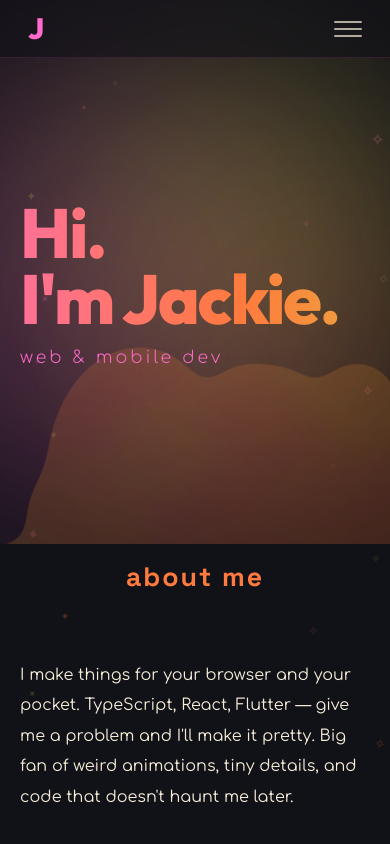
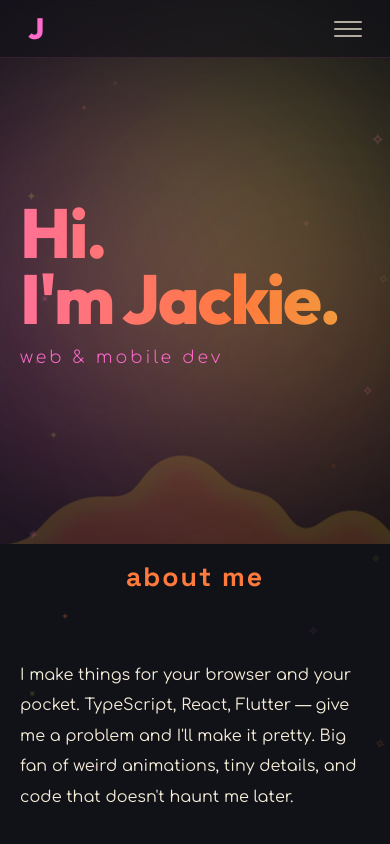
Before and after one commit to jackieleighh/jackie-the-dev, a React (Create React App) app: page / in a window 390 px wide. Shown: the top 844 px of the page. Built offline with nearby package versions, Linux system fonts and the light colour scheme.

Commit message:
adjust blobs

```diff
--- a/src/App.css
+++ b/src/App.css
@@ -349,7 +349,7 @@ body {
   left: -5%;
   right: -5%;
   height: 150px;
-  background: radial-gradient(ellipse at 50% 100%, #ff7a3d 65%, #ffaa33 88%, #f0c030 100%);
+  background: #fff;
   border-radius: 50% 50% 0 0 / 40px 40px 0 0;
 }
 
@@ -363,7 +363,7 @@ body {
   height: 220px;
   bottom: -190px;
   left: 28%;
-  background: radial-gradient(circle, #ff7a3d 60%, #ffaa33 88%, #f0c030 100%);
+  background: #fff;
   border-radius: 45% 55% 50% 50%;
   animation: lava-rise-1 42s ease-in-out infinite;
 }
@@ -373,10 +373,10 @@ body {
   height: 170px;
   bottom: -150px;
   right: 22%;
-  background: radial-gradient(circle, #ff9a2e 60%, #ffaa33 88%, #f0c030 100%);
+  background: #fff;
   border-radius: 50% 45% 50% 55%;
   animation: lava-rise-2 48s ease-in-out infinite;
-  animation-delay: -10s;
+  animation-delay: 1s;
 }
 
 .lava-blob-3 {
@@ -384,9 +384,9 @@ body {
   height: 120px;
   bottom: -110px;
   left: 55%;
-  background: radial-gradient(circle, #ff7a3d 60%, #ffaa33 88%, #f0c030 100%);
+  background: #fff;
   animation: lava-rise-3 38s ease-in-out infinite;
-  animation-delay: -5s;
+  animation-delay: 2s;
 }
 
 .lava-blob-4 {
@@ -394,10 +394,10 @@ body {
   height: 180px;
   bottom: -160px;
   left: 8%;
-  background: radial-gradient(circle, #ff7a3d 55%, #ff9a2e 82%, #f0c030 100%);
+  background: #fff;
   border-radius: 55% 45% 50% 50%;
   animation: lava-rise-4 52s ease-in-out infinite;
-  animation-delay: -18s;
+  animation-delay: 0.5s;
 }
 
 .lava-blob-5 {
@@ -405,9 +405,9 @@ body {
   height: 100px;
   bottom: -90px;
   right: 8%;
-  background: radial-gradient(circle, #ff9a2e 60%, #ffaa33 88%, #f0c030 100%);
+  background: #fff;
   animation: lava-rise-5 44s ease-in-out infinite;
-  animation-delay: -14s;
+  animation-delay: 3s;
 }
 
 .lava-blob-6 {
@@ -415,10 +415,10 @@ body {
   height: 190px;
   bottom: -170px;
   left: 42%;
-  background: radial-gradient(circle, #ff7a3d 60%, #ffaa33 88%, #f0c030 100%);
+  background: #fff;
   border-radius: 48% 52% 50% 50%;
   animation: lava-rise-6 46s ease-in-out infinite;
-  animation-delay: -25s;
+  animation-delay: 1.5s;
 }
 
 .lava-blob-7 {
@@ -426,9 +426,9 @@ body {
   height: 110px;
   bottom: -100px;
   right: 38%;
-  background: radial-gradient(circle, #ff9a2e 60%, #ffaa33 88%, #f0c030 100%);
+  background: #fff;
   animation: lava-rise-7 40s ease-in-out infinite;
-  animation-delay: -20s;
+  animation-delay: 3.5s;
 }
 
 .lava-blob-8 {
@@ -436,10 +436,10 @@ body {
   height: 155px;
   bottom: -140px;
   left: 70%;
-  background: radial-gradient(circle, #ff7a3d 55%, #ff9a2e 82%, #f0c030 100%);
+  background: #fff;
   border-radius: 52% 48% 50% 50%;
   animation: lava-rise-8 50s ease-in-out infinite;
-  animation-delay: -32s;
+  animation-delay: 2.5s;
 }
 
 @keyframes lava-rise-1 {
@@ -526,10 +526,10 @@ body {
   height: 145px;
   bottom: -130px;
   left: 18%;
-  background: radial-gradient(circle, #ff9a2e 60%, #ffaa33 88%, #f0c030 100%);
+  background: #fff;
   border-radius: 47% 53% 50% 50%;
   animation: lava-rise-9 45s ease-in-out infinite;
-  animation-delay: -28s;
+  animation-delay: 4s;
 }
 
 .lava-blob-10 {
@@ -537,9 +537,9 @@ body {
   height: 115px;
   bottom: -105px;
   right: 15%;
-  background: radial-gradient(circle, #ff7a3d 60%, #ffaa33 88%, #f0c030 100%);
+  background: #fff;
   animation: lava-rise-10 43s ease-in-out infinite;
-  animation-delay: -7s;
+  animation-delay: 0.8s;
 }
 
 @keyframes lava-rise-9 {
@@ -999,6 +999,53 @@ body {
   }
 }
 
+/* Fewer lava blobs on mobile */
+
+@media (max-width: 768px) {
+  .lava-blob-3,
+  .lava-blob-5,
+  .lava-blob-7,
+  .lava-blob-9,
+  .lava-blob-10 {
+    display: none;
+  }
+
+  .lava-blob-1 {
+    width: 120px;
+    height: 150px;
+    bottom: -130px;
+  }
+
+  .lava-blob-2 {
+    width: 100px;
+    height: 115px;
+    bottom: -100px;
+  }
+
+  .lava-blob-4 {
+    width: 135px;
+    height: 120px;
+    bottom: -110px;
+  }
+
+  .lava-blob-6 {
+    width: 110px;
+    height: 130px;
+    bottom: -115px;
+  }
+
+  .lava-blob-8 {
+    width: 95px;
+    height: 105px;
+    bottom: -95px;
+  }
+
+  .lava-pool {
+    height: 110px;
+    bottom: -100px;
+  }
+}
+
 /* Reduced motion accessibility */
 
 @media (prefers-reduced-motion: reduce) {
--- a/src/BackgroundBlobs.tsx
+++ b/src/BackgroundBlobs.tsx
@@ -9,10 +9,25 @@ function BackgroundBlobs() {
       <div className="lava-bubbles">
         <svg style={{ position: 'absolute', width: 0, height: 0 }}>
           <defs>
-            <filter id="lava">
+            <filter id="lava" x="-20%" y="-20%" width="140%" height="140%">
+              {/* Step 1-2: Metaball merge */}
               <feGaussianBlur in="SourceGraphic" stdDeviation="14" result="blur" />
               <feColorMatrix in="blur" type="matrix"
-                values="1 0 0 0 0  0 1 0 0 0  0 0 1 0 0  0 0 0 22 -9" />
+                values="1 0 0 0 0  0 1 0 0 0  0 0 1 0 0  0 0 0 22 -9" result="merged" />
+
+              {/* Step 3: Yellow base — flood merged shape with yellow */}
+              <feFlood floodColor="#f0c030" floodOpacity="1" result="yellow" />
+              <feComposite in="yellow" in2="merged" operator="in" result="yellowBase" />
+
+              {/* Step 4-5: Inner mask — erode + blur for soft gradient */}
+              <feMorphology in="merged" operator="erode" radius="10" result="eroded" />
+              <feGaussianBlur in="eroded" stdDeviation="8" result="erodedBlur" />
+              <feComposite in="erodedBlur" in2="merged" operator="in" result="innerMask" />
+
+              {/* Step 6-7: Orange core — flood orange through inner mask, composite over yellow */}
+              <feFlood floodColor="#ff7a3d" floodOpacity="1" result="orange" />
+              <feComposite in="orange" in2="innerMask" operator="in" result="orangeInner" />
+              <feComposite in="orangeInner" in2="yellowBase" operator="over" />
             </filter>
           </defs>
         </svg>
```
